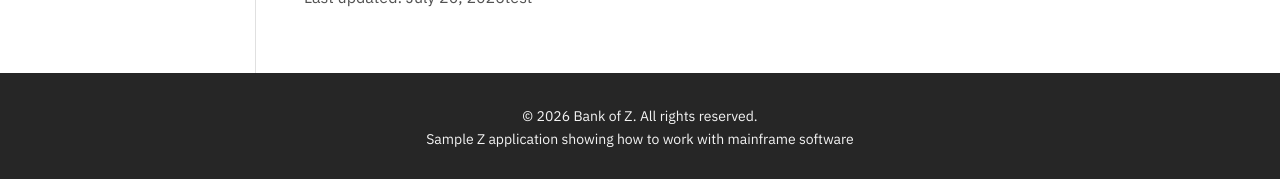
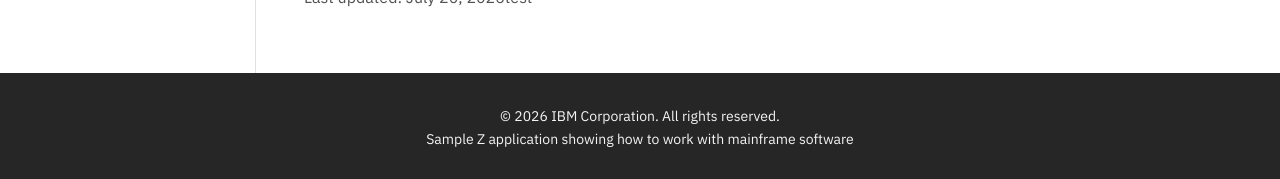
Before and after one commit to davidjwriter/Bank-of-Z, a Jekyll site: the page built from docs/index.md, in a window 1280 px wide and 900 px high, scrolled down 1770 px. Shown: the part 718-897 px from the top of the window. Built offline with Jekyll 4.4.1, drawn with Linux system fonts in a browser that asks for light colours; comment, search, counter and statistics services are not loaded.

Commit message:
Docs footer copyright (#171)
Signed-off-by: Ian J Mitchell <ianj_mitchell@uk.ibm.com>

```diff
--- a/docs/_layouts/default.html
+++ b/docs/_layouts/default.html
@@ -655,7 +655,7 @@
     </div><!-- page-layout -->
 
     <footer class="footer">
-        <p>&copy; {{ 'now' | date: "%Y" }} {{ site.title }}. All rights reserved.</p>
+        <p>&copy; {{ 'now' | date: "%Y" }} IBM Corporation. All rights reserved.</p>
         <p>{{ site.description }}</p>
     </footer>
 
```
